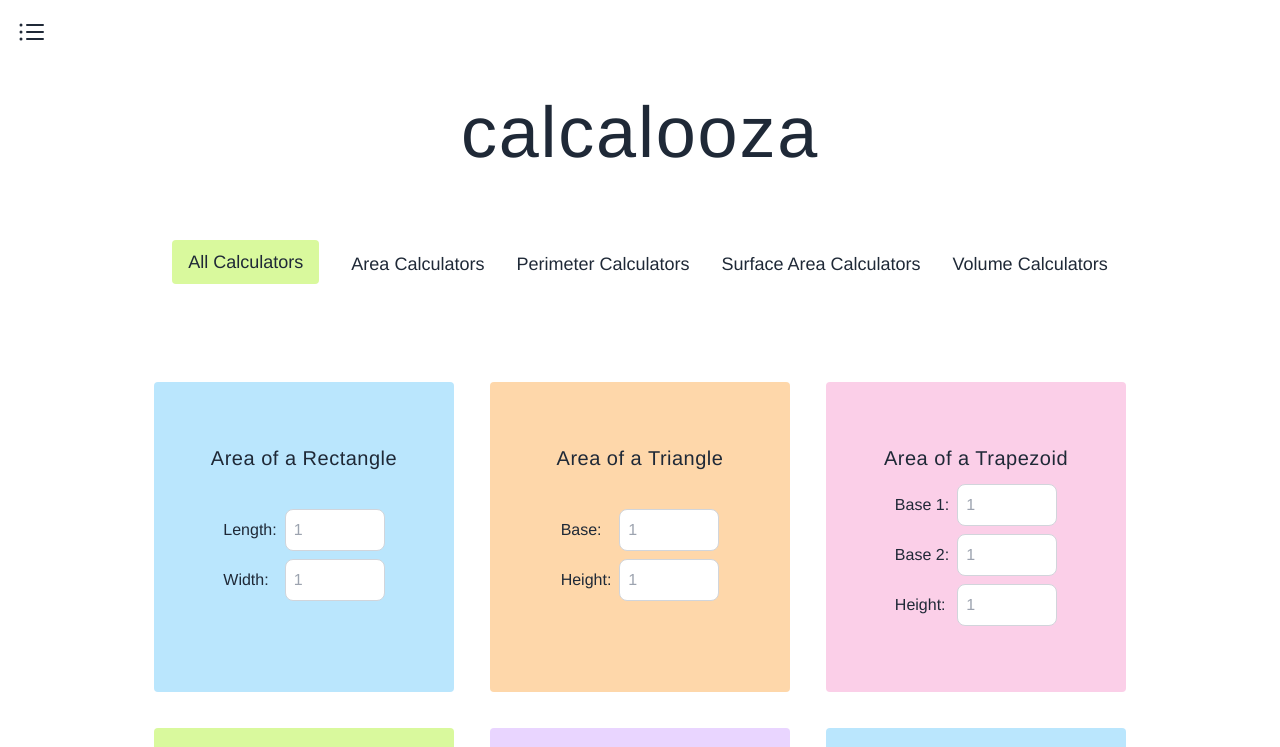
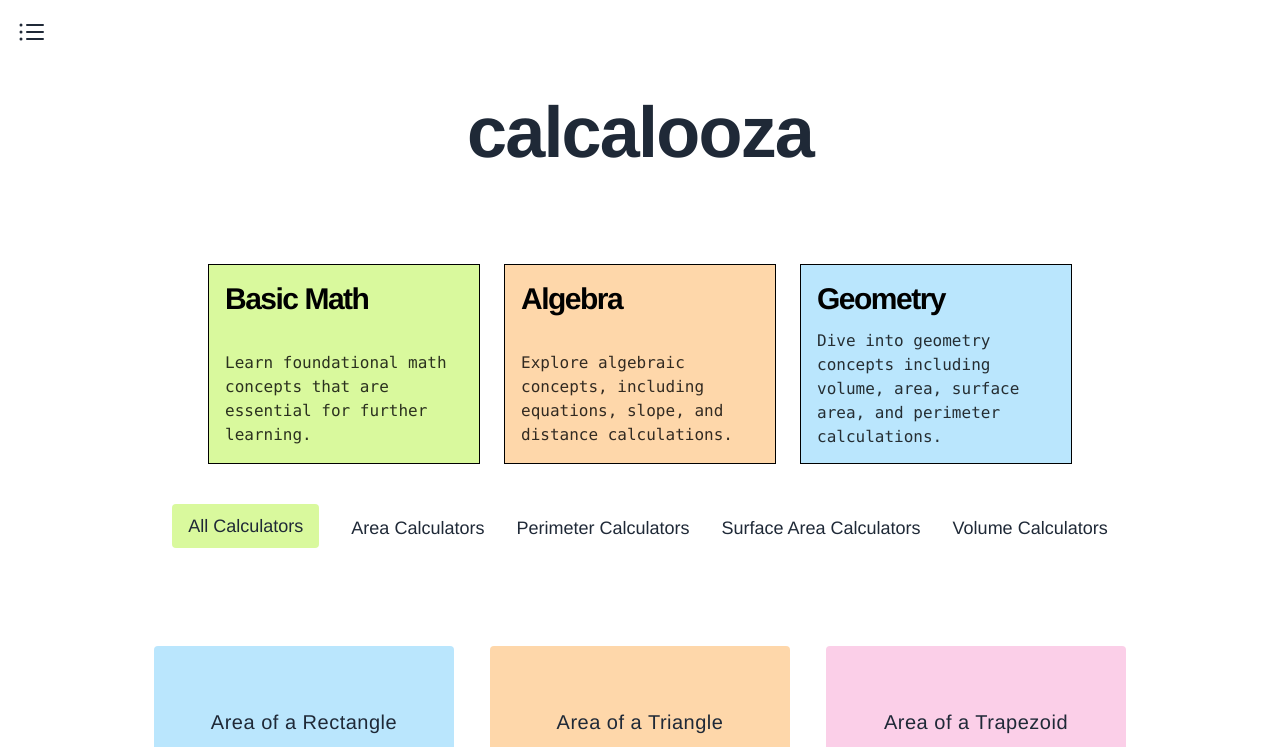
Before and after one commit to samanthacabrera/conversion-calculator, a React (Vite) app: page / in a window 1280 px wide. Shown: the top 747 px of the page. Built offline with nearby package versions, Linux system fonts and the light colour scheme.

Commit message:
added category cards to Header

```diff
--- a/src/Header.jsx
+++ b/src/Header.jsx
@@ -2,19 +2,41 @@ import React from "react";
 import { Link } from "react-router-dom";
 
 const Header = () => {
+    const backgroundColors = ['bg-lime-200', 'bg-orange-200', 'bg-sky-200'];
+
     return (
-        <div className="flex flex-col items-center group space-y-2 py-4">
+        <div className="flex flex-col items-center group space-y-6 py-4">
 
             <Link to="/">
-                <h1 className="text-5xl lg:text-7xl tracking-wide lowercase mt-20">
+                <h1 className="text-5xl lg:text-7xl tracking-tight font-bold lowercase mt-20">
                     Calcalooza
                 </h1>
             </Link>
 
-             <p className="w-2/3 lg:w-full text-sm lg:text-base text-center text-gray-600 opacity-100 lg:opacity-0 group-hover:opacity-100 transition-opacity duration-500">
+            <p className="w-2/3 lg:max-w-4xl text-sm lg:text-base text-center text-gray-600 opacity-100 lg:opacity-0 group-hover:opacity-100 transition-opacity duration-500">
                 Welcome to <span className="italic">Calcalooza</span>, your go-to tool for mastering basic algebra and geometry concepts.
                 Bookmark us for quick access and explore our wide range of tools below.
             </p>
+
+            <div className="mt-8 grid grid-cols-1 md:grid-cols-3 gap-6 w-full max-w-4xl px-4">
+                {['Basic Math', 'Algebra', 'Geometry'].map((concept, index) => (
+                    <div
+                        key={index}
+                        className={`group relative w-full h-[200px] p-4 border border-black text-black transition-all duration-300 hover:bg-black hover:text-white hover:shadow-[8px_8px_0px_0px_rgba(0,0,0,1)] ${backgroundColors[index % backgroundColors.length]}`}
+                    >
+                        <Link to="/" className="w-full h-full flex flex-col justify-between items-start">
+                            <h2 className="text-3xl font-bold tracking-tighter mb-3 group-hover:underline decoration-dotted decoration-2 underline-offset-4">
+                                {concept}
+                            </h2>
+                            <p className="text-base font-mono opacity-80 group-hover:opacity-100">
+                                {concept === 'Basic Math' && 'Learn foundational math concepts that are essential for further learning.'}
+                                {concept === 'Algebra' && 'Explore algebraic concepts, including equations, slope, and distance calculations.'}
+                                {concept === 'Geometry' && 'Dive into geometry concepts including volume, area, surface area, and perimeter calculations.'}
+                            </p>
+                        </Link>
+                    </div>
+                ))}
+            </div>
 
         </div>
     );
```
